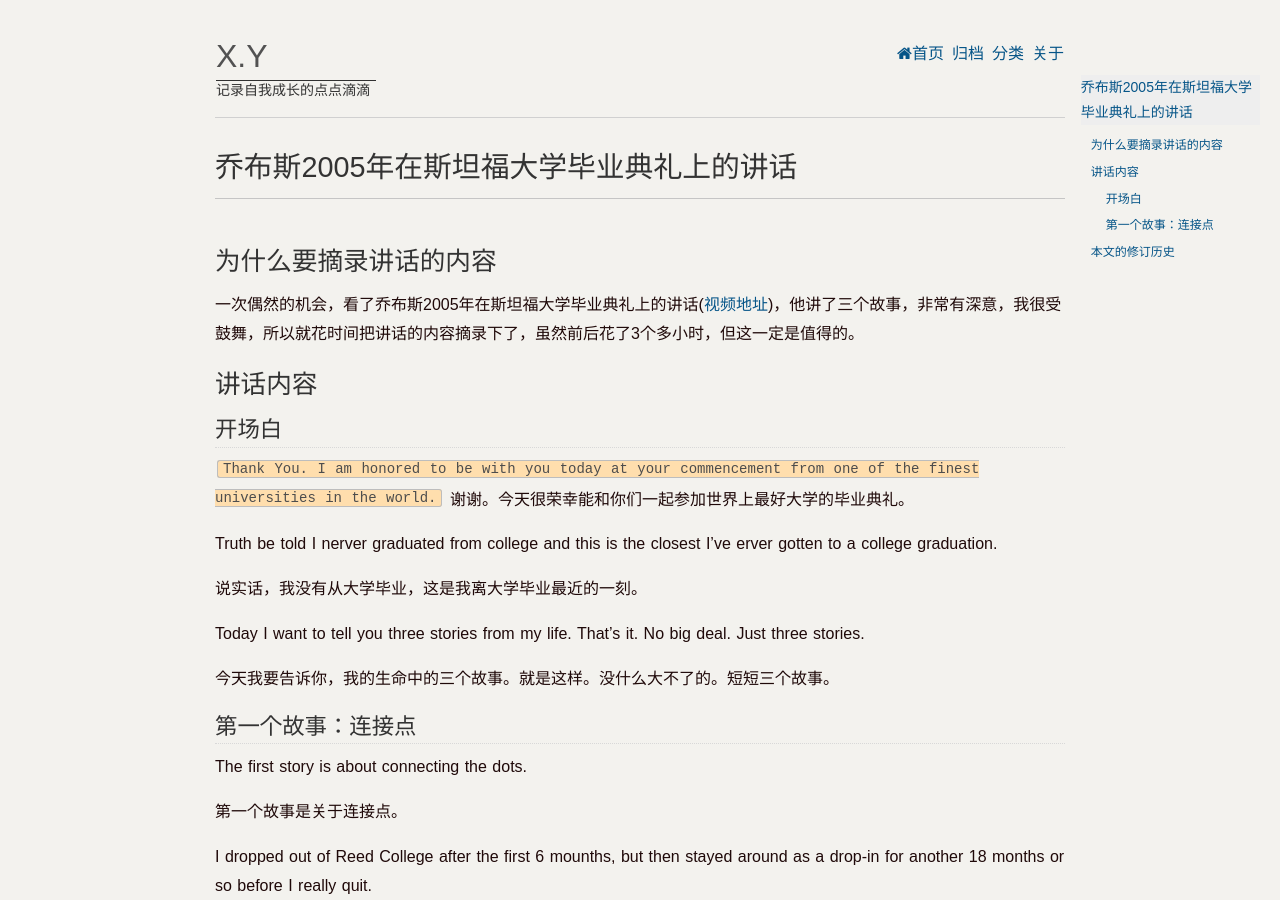
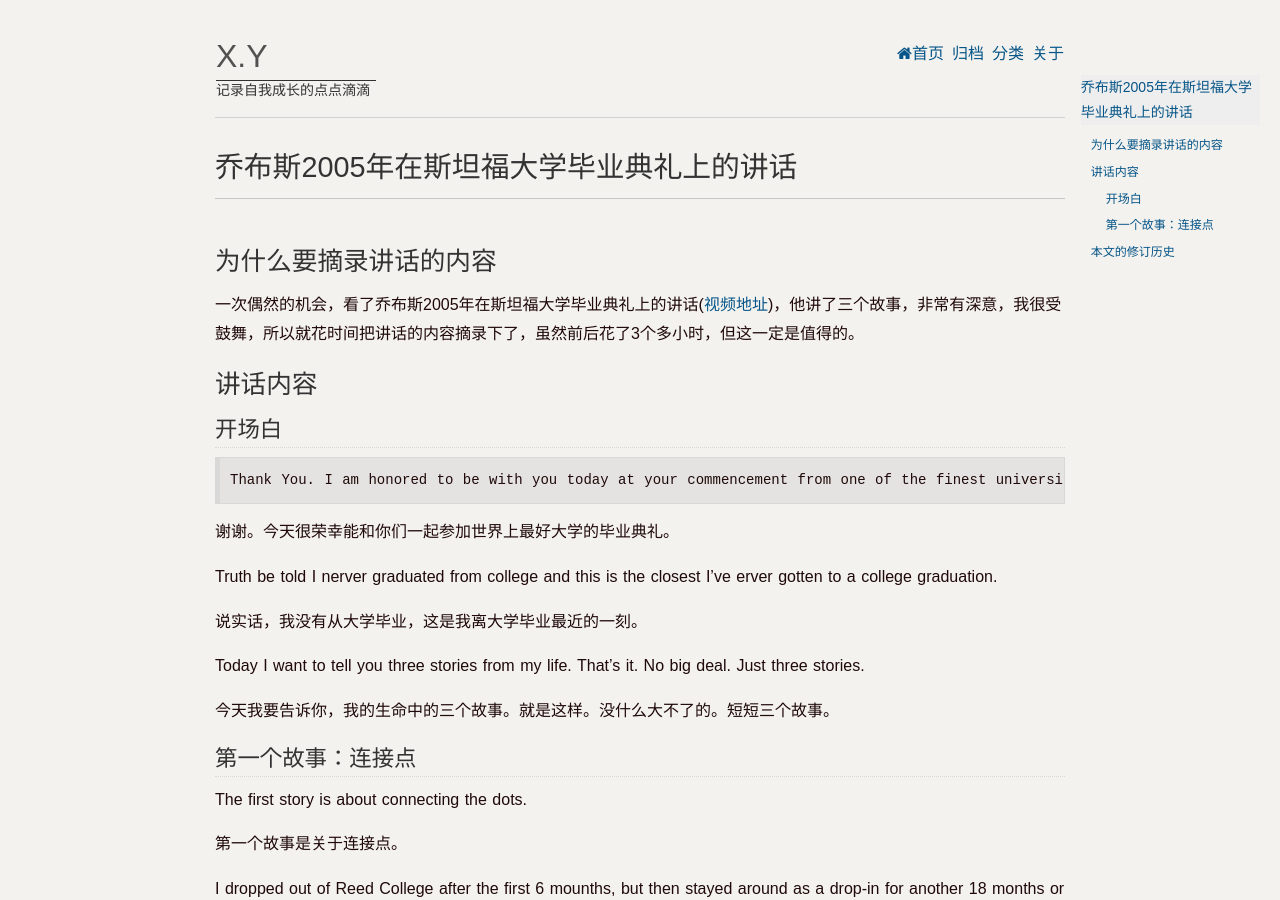
Before and after one commit to novawoo/novawoo.github.com, a Jekyll site: the page built from _posts/blog/2015-08-18-steve-jobs-lecture-in-Stanford-at-2005.md, in a window 1280 px wide and 900 px high. Built offline with Jekyll 4.4.1, drawn with Linux system fonts in a browser that asks for light colours; Markdown is read by kramdown in place of the engine named in the settings; a script that is not in the unit is left out; comment, search, counter and statistics services are not loaded.

Commit message:
modified:   2015-08-18-steve-jobs-lecture-in-Stanford-at-2005.md

```diff
--- a/_posts/blog/2015-08-18-steve-jobs-lecture-in-Stanford-at-2005.md
+++ b/_posts/blog/2015-08-18-steve-jobs-lecture-in-Stanford-at-2005.md
@@ -11,7 +11,9 @@
 ## 讲话内容
 
 ### 开场白
-`Thank You. I am honored to be with you today at your commencement from one of the finest universities in the world.`
+<pre>
+Thank You. I am honored to be with you today at your commencement from one of the finest universities in the world. class="brush:java"
+</pre>
 谢谢。今天很荣幸能和你们一起参加世界上最好大学的毕业典礼。
 
 
```
